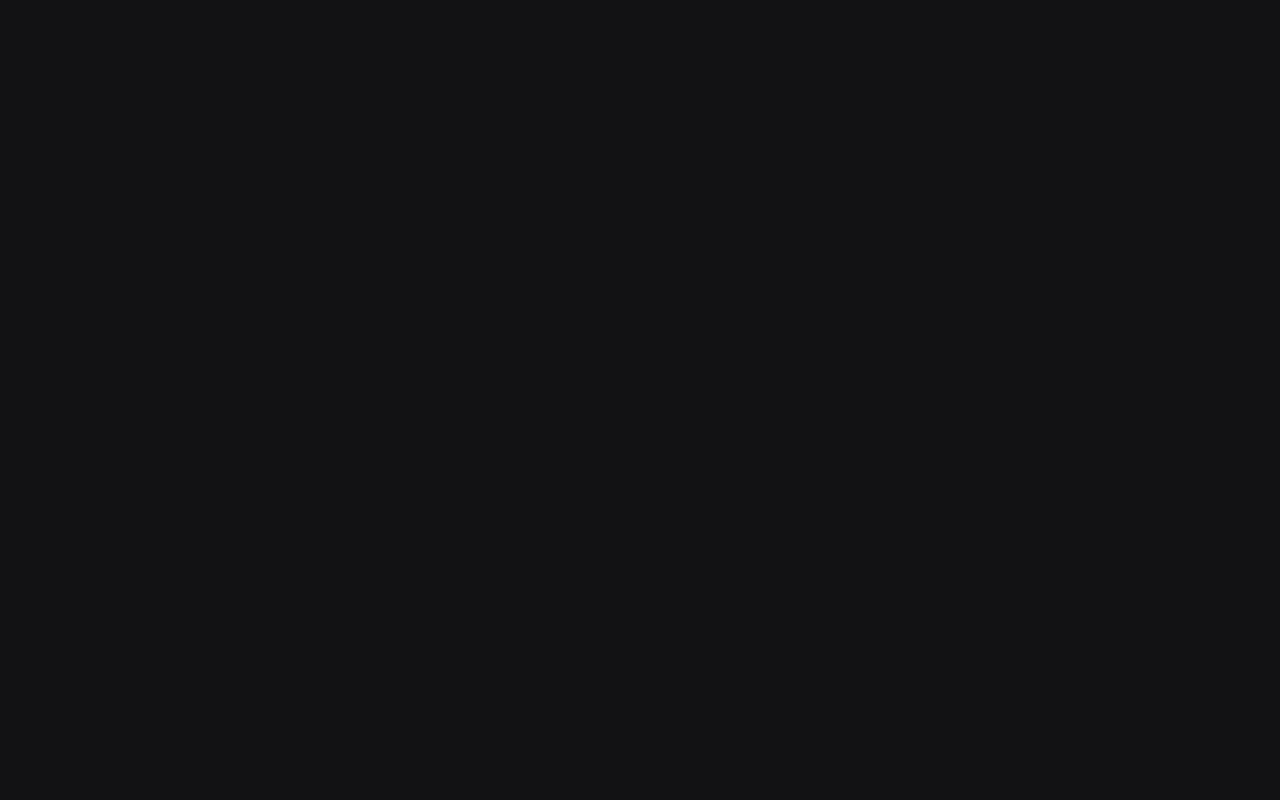
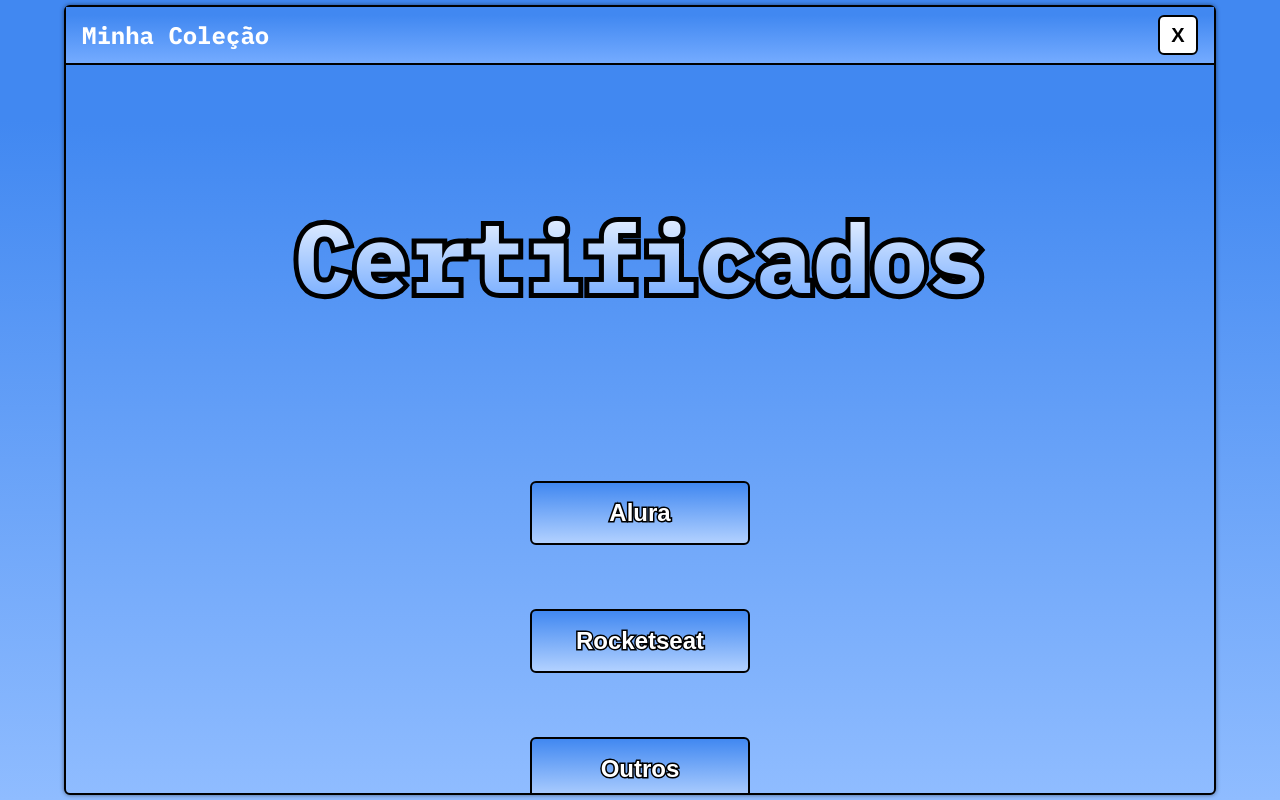
Before and after one commit to angelonetho/portfolio-academy, a React (Vite) app: page /certificates in a window 1280 px wide. Before the commit this address had no page. Built offline with nearby package versions, Linux system fonts and the light colour scheme.

Commit message:
add certificates page

```diff
--- a/src/Router.tsx
+++ b/src/Router.tsx
@@ -4,6 +4,7 @@
 import { Collection } from './pages/Collection'
 import { SmartHarpia } from './pages/ProjectPages/SmartHarpia'
 import { Sisdle } from './pages/ProjectPages/Sisdle'
+import { Certificates } from './pages/Certificates'
 
 export function Router() {
   return (
@@ -19,6 +20,7 @@
         </Route>
 
         <Route path="collection" element={<Collection />} />
+        <Route path="certificates" element={<Certificates />} />
       </Route>
     </Routes>
   )
--- /dev/null
+++ b/src/components/Alignment/index.tsx
@@ -0,0 +1,14 @@
+import { ReactNode } from "react"
+import { AlignmentContainer } from "./style";
+
+interface AlignmentProps {
+    children: ReactNode;
+}
+
+export function Alignment({ children }: AlignmentProps) {
+    return (
+        <AlignmentContainer>
+            <p>{children}</p>
+        </AlignmentContainer>
+    )
+}
--- a/src/pages/Projects/style.ts
+++ b/src/components/Alignment/style.ts
@@ -1,13 +1,12 @@
 import styled from "styled-components";
 
-export const BaseContainer = styled.div`
-    background: linear-gradient(#9F7AE3, #B4A2D6) fixed;
-    margin: 0;
+export const AlignmentContainer = styled.div`
     display: flex;
-    height: 100vh;
+    margin: 0 auto;
+    justify-content: center;
+    width: 75%;
 
-    justify-content: center;
-    align-items: center;
-
-    overflow-y: hidden;
+    @media (max-width: 768px) {
+        width: 100%;
+    }
 `
--- /dev/null
+++ b/src/components/ButtonLink/index.tsx
@@ -0,0 +1,15 @@
+import { DefaultButton, StyledNavLink } from "./style";
+
+interface ButtonProps {
+    content: string;
+    to: string
+    variant:  'purple'| 'blue'| 'orange';
+}
+
+export function ButtonLink({to, content, variant}: ButtonProps) {
+    return(
+        <StyledNavLink href={to}>
+            <DefaultButton variant={variant}>{content}</DefaultButton>
+        </StyledNavLink>
+    )
+}
--- /dev/null
+++ b/src/components/ButtonLink/style.ts
@@ -0,0 +1,46 @@
+import styled from "styled-components";
+
+interface DefaultButtonProps {
+    variant:'purple'| 'blue'| 'orange';
+}
+
+export const StyledNavLink = styled.a`
+    text-decoration: none;
+    color: inherit;
+`
+
+export const DefaultButton = styled.button<DefaultButtonProps>`
+    font-family: "IBM Plex Sans", sans-serif;
+    font-weight: bolder;
+    font-size: 1.5rem;
+    color: white;
+
+    cursor: pointer;
+    border: solid black 2px;
+    border-radius: 6px;
+
+    display: flex;
+    justify-content: center;
+    align-items: center;
+
+
+    paint-order: stroke;
+    -webkit-text-stroke-width: 3px;
+    -webkit-text-stroke-color: black;
+
+    background: ${(props) =>
+    props.variant === 'purple'
+      ? 'linear-gradient(#9F7AE3, #B4A2D6)'
+      : props.variant === 'blue'
+      ? 'linear-gradient(#4188F1, #B2D1FF)'
+      : 'linear-gradient(#FFA726, #FFCC80)'};
+
+    width: 220px;
+    height: 64px;
+    margin-top: 4rem;
+
+    &:hover {
+        transition: all 0.2s;
+        transform: scale(1.02);
+    }
+`
--- /dev/null
+++ b/src/pages/Certificates/index.tsx
@@ -0,0 +1,18 @@
+import { Alignment } from "../../components/Alignment";
+import { BaseWindow } from "../../components/BaseWindow";
+import { ButtonLink } from "../../components/ButtonLink";
+import { Title } from "../../components/Title";
+
+export function Certificates() {
+    return (
+        <BaseWindow title="Minha Coleção" variant="blue" close_to="/">
+            <Title variant="blue">Certificados</Title>
+
+            <Alignment>
+                <ButtonLink variant="blue" to="https://cursos.alura.com.br/user/angelonetho/fullCertificate/ee73f2e1e5302a5a4621aa4efa060a68" content="Alura"/>
+                <ButtonLink variant="blue" to="https://drive.google.com/drive/folders/1r_8JkLMtS2qdaT01zfU358eK9ewm-35l?usp=sharing" content="Rocketseat"/>
+                <ButtonLink variant="blue" to="https://drive.google.com/file/d/1KJX-Hb6-EeNtrG0YKfWbX1mh5kHPimFM/view?usp=drive_link" content="Outros"/>
+            </Alignment>
+        </BaseWindow>
+    )
+}
--- a/src/pages/Home/index.tsx
+++ b/src/pages/Home/index.tsx
@@ -13,6 +13,9 @@
                 <NavLink to={"/collection"} >
                 <button>Coleções</button>
                 </NavLink>
+                <NavLink to={"/certificates"} >
+                <button>Certificados</button>
+                </NavLink>
                 <a href="https://github.com/angelonetho">
                     <button>GitHub</button>
                 </a>
--- a/src/pages/Home/style.css
+++ b/src/pages/Home/style.css
@@ -150,7 +150,7 @@
     button {
       font-size: 2rem;
       padding: 0.4rem 0.8rem;
-      width: 8rem;
+      width: 10rem;
     }
 
     .buttons-container {
--- a/src/pages/Projects/components/Card/style.ts
+++ b/src/pages/Projects/components/Card/style.ts
@@ -68,8 +68,8 @@
     }
 
     .button-container {
-            padding-bottom: 4rem;
-        }
+        padding-bottom: 4rem;
+    }
 
     .card-tags {
         display: flex;
```
